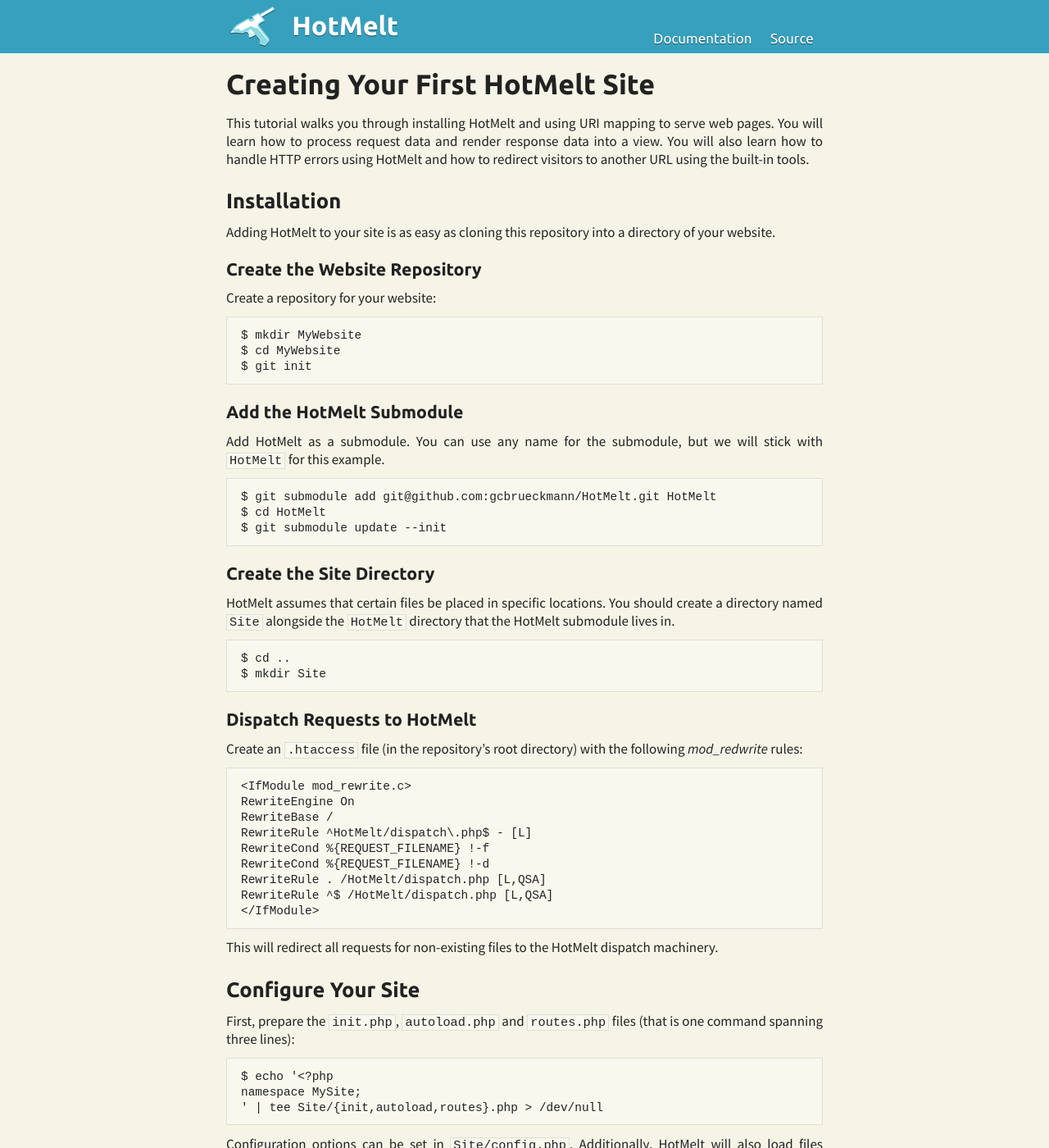
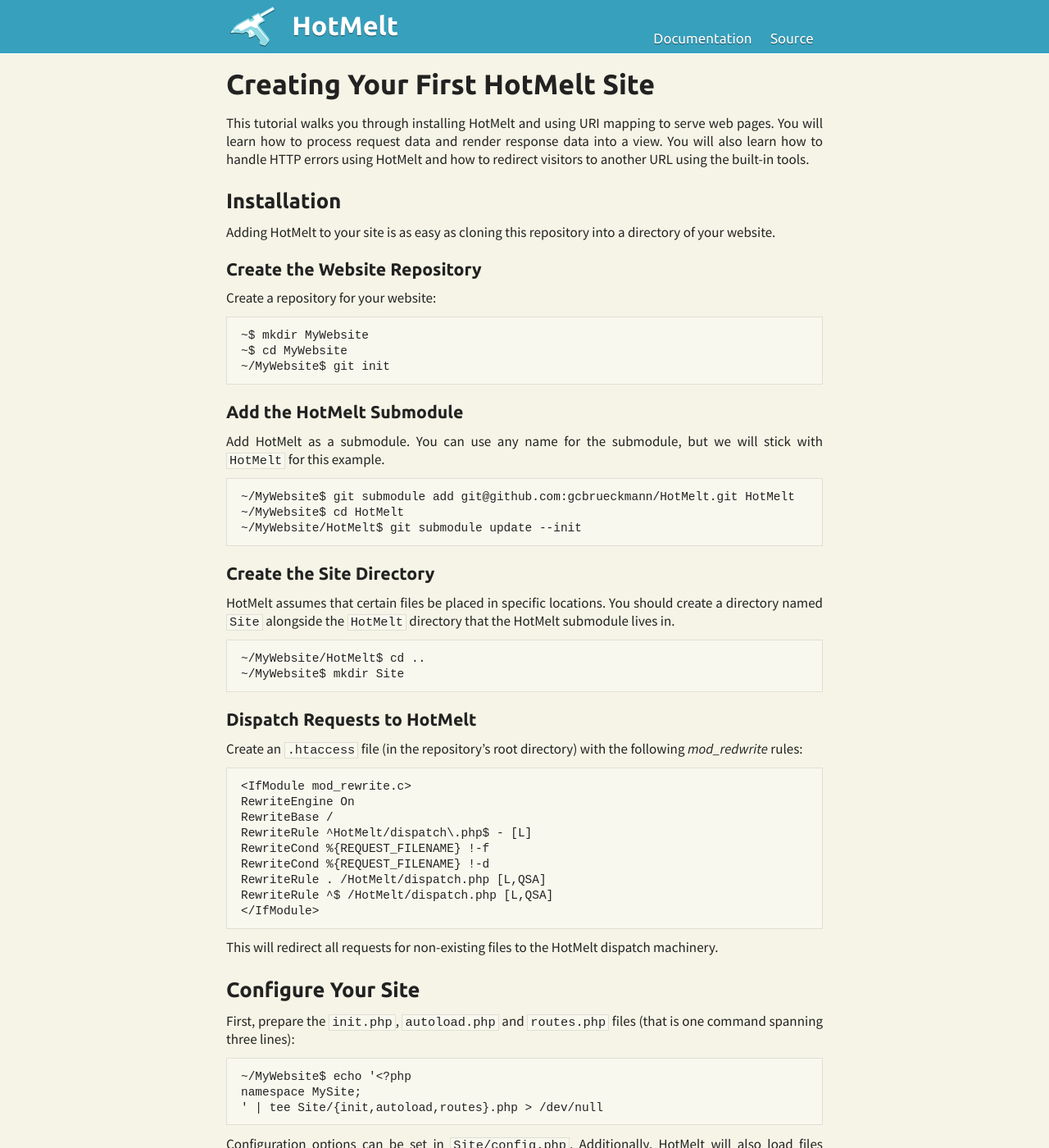
Before and after one commit to gcbrueckmann/HotMelt, a Jekyll site: the page built from docs/first-site/index.md, in a window 1280 px wide and 1400 px high. Shown: the whole window at 82% size. Built offline with Jekyll 4.4.1, drawn with Linux system fonts in a browser that asks for light colours; Markdown is read by kramdown in place of the engine named in the settings.

Commit message:
Use more descriptive prompts in shell examples
For shell examples in the Creating Your First HotMelt Site tutorial,
include the assumed working directory in the prompt.

````diff
--- a/docs/first-site/index.md
+++ b/docs/first-site/index.md
@@ -14,9 +14,9 @@ Adding HotMelt to your site is as easy as cloning this repository into a directo
 Create a repository for your website:
 
 ``` bash
-$ mkdir MyWebsite
-$ cd MyWebsite
-$ git init
+~$ mkdir MyWebsite
+~$ cd MyWebsite
+~/MyWebsite$ git init
 ```
 
 ## Add the HotMelt Submodule
@@ -24,9 +24,9 @@ $ git init
 Add HotMelt as a submodule. You can use any name for the submodule, but we will stick with `HotMelt` for this example.
 
 ``` bash
-$ git submodule add git@github.com:gcbrueckmann/HotMelt.git HotMelt
-$ cd HotMelt
-$ git submodule update --init
+~/MyWebsite$ git submodule add git@github.com:gcbrueckmann/HotMelt.git HotMelt
+~/MyWebsite$ cd HotMelt
+~/MyWebsite/HotMelt$ git submodule update --init
 ```
 
 ## Create the Site Directory
@@ -34,8 +34,8 @@ $ git submodule update --init
 HotMelt assumes that certain files be placed in specific locations. You should create a directory named `Site` alongside the `HotMelt` directory that the HotMelt submodule lives in.
 
 ``` bash
-$ cd ..
-$ mkdir Site
+~/MyWebsite/HotMelt$ cd ..
+~/MyWebsite$ mkdir Site
 ```
 
 ## Dispatch Requests to HotMelt
@@ -61,7 +61,7 @@ This will redirect all requests for non-existing files to the HotMelt dispatch m
 First, prepare the `init.php`, `autoload.php` and `routes.php` files (that is one command spanning three lines):
 
 ``` bash
-$ echo '<?php
+~/MyWebsite$ echo '<?php
 namespace MySite;
 ' | tee Site/{init,autoload,routes}.php > /dev/null
 ```
````
